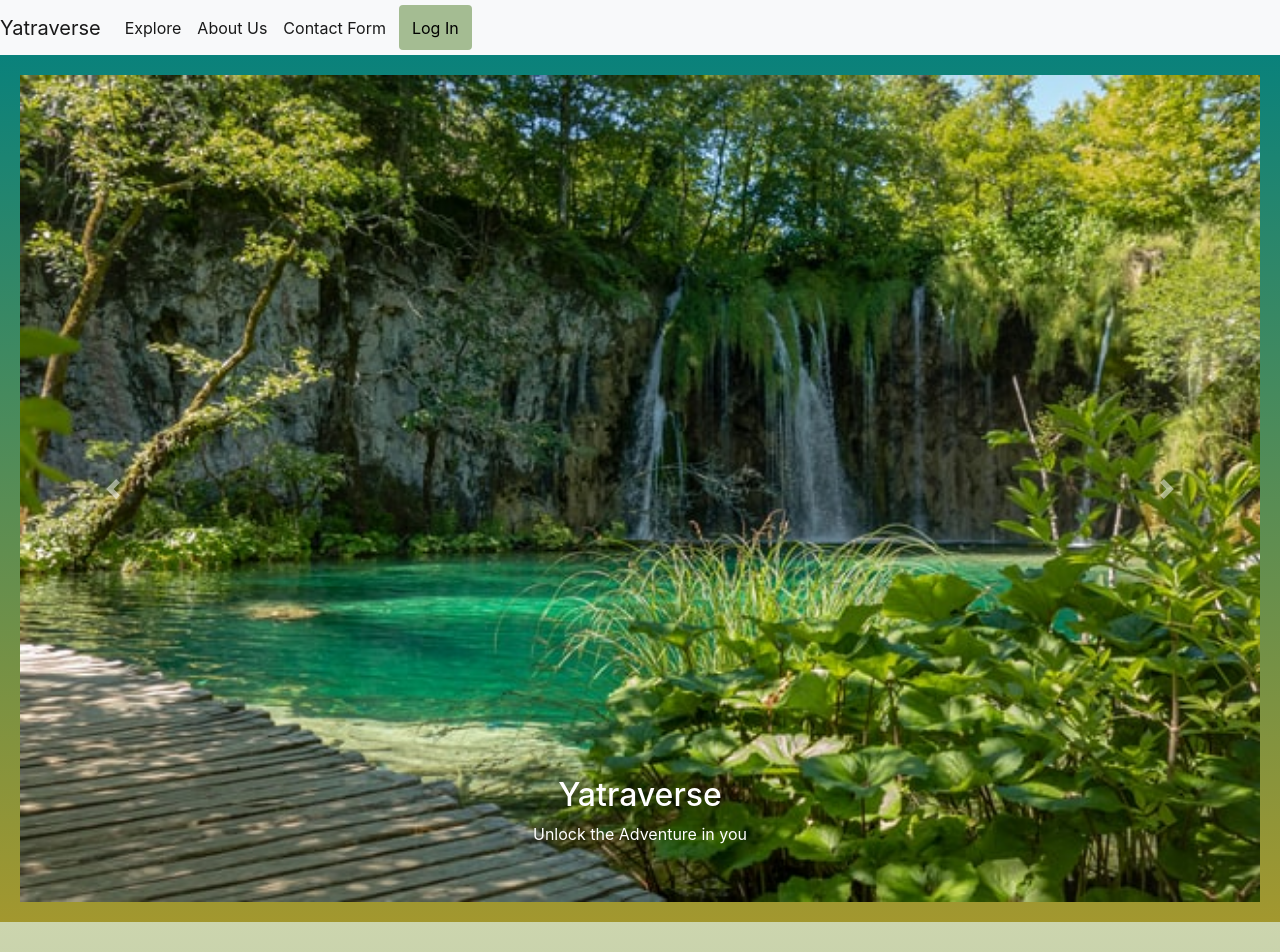
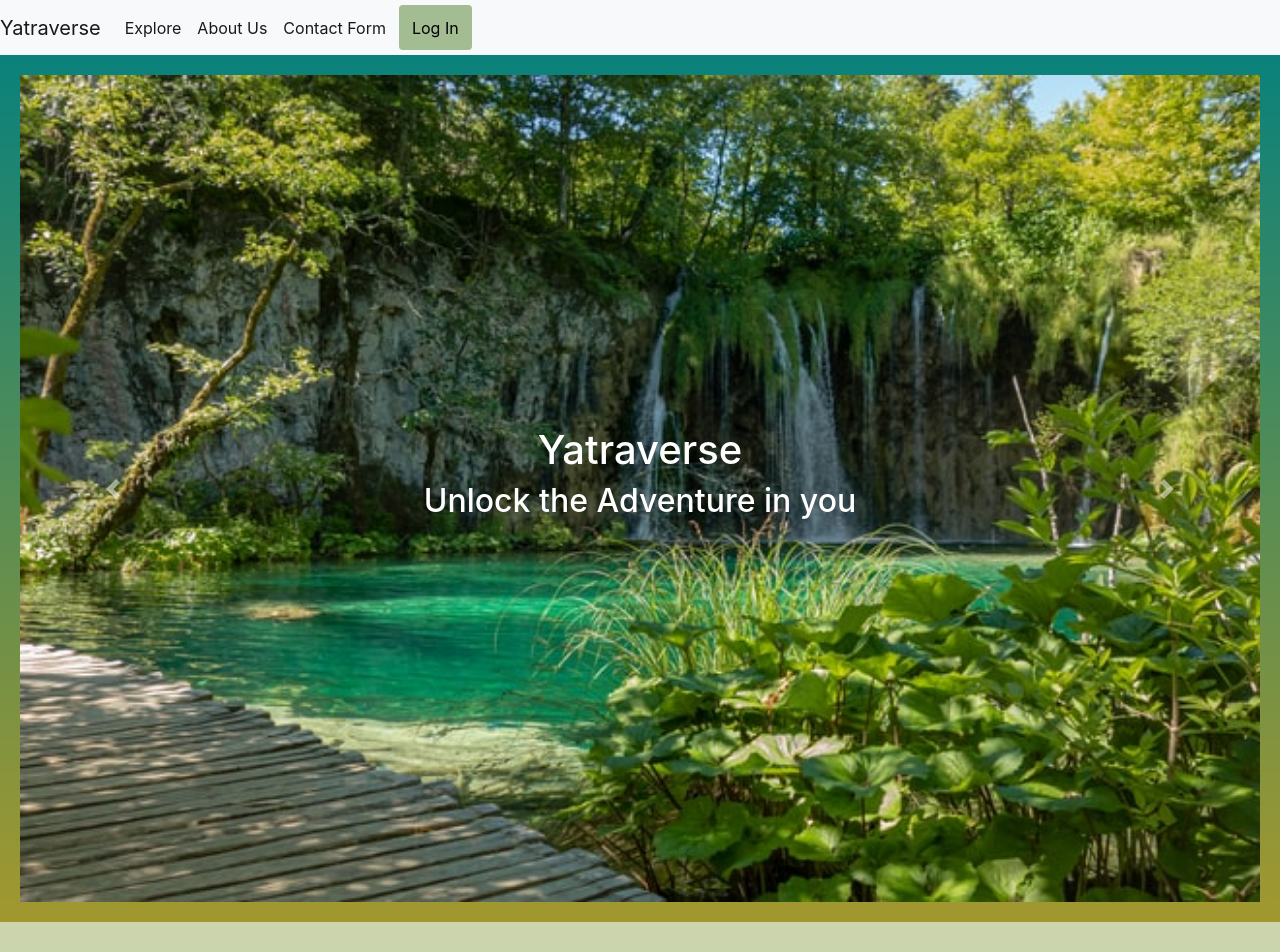
Before and after one commit to kaushiksaraf/BYOA-MYProject, a React (Vite) app in the folder client/: page / in a window 1280 px wide. Shown: the top 952 px of the page. Built offline with nearby package versions, Linux system fonts and the light colour scheme.

Commit message:
corrections in carousal and app.jsx done

```diff
--- a/client/src/components/Carousal/Carousal.jsx
+++ b/client/src/components/Carousal/Carousal.jsx
@@ -18,23 +18,23 @@ function Carousal() {
         <div className="carousel-inner">
           <div className="carousel-item active">
             <img className="d-block w-100" src={img10} alt="First slide" />
-            <div className="carousel-caption d-none d-md-block">
-              <h2>Yatraverse</h2>
-              <p>Unlock the Adventure in you</p>
+            <div className="carousel-caption d-none d-md-block  titlebox">
+              <h1>Yatraverse</h1>
+              <h2>Unlock the Adventure in you</h2>
             </div>
           </div>
           <div className="carousel-item">
             <img className="d-block w-100" src={img1} alt="Second slide" />
-            <div class="carousel-caption d-none d-md-block">
-              <h2>Yatraverse</h2>
-              <p>Escape The Mundane</p>
+            <div class="carousel-caption d-none d-md-block  titlebox">
+              <h1>Yatraverse</h1>
+              <h2>Escape The Mundane</h2>
             </div>
           </div>
           <div className="carousel-item">
             <img className="d-block w-100" src={img4} alt="Third slide" />
-            <div className="carousel-caption d-none d-md-block">
-              <h2>Yatraverse</h2>
-              <p>Your Vaction Starts Here</p>
+            <div className="carousel-caption d-none d-md-block  titlebox">
+              <h1>Yatraverse</h1>
+              <h2>Your Vaction Starts Here</h2>
             </div>
           </div>
         </div>
--- a/client/src/components/Carousal/carousal.css
+++ b/client/src/components/Carousal/carousal.css
@@ -2,3 +2,8 @@
 .carousal{
     margin: 20px 20px;
 }
+
+.titlebox{
+    top: 40%;
+
+}
```
